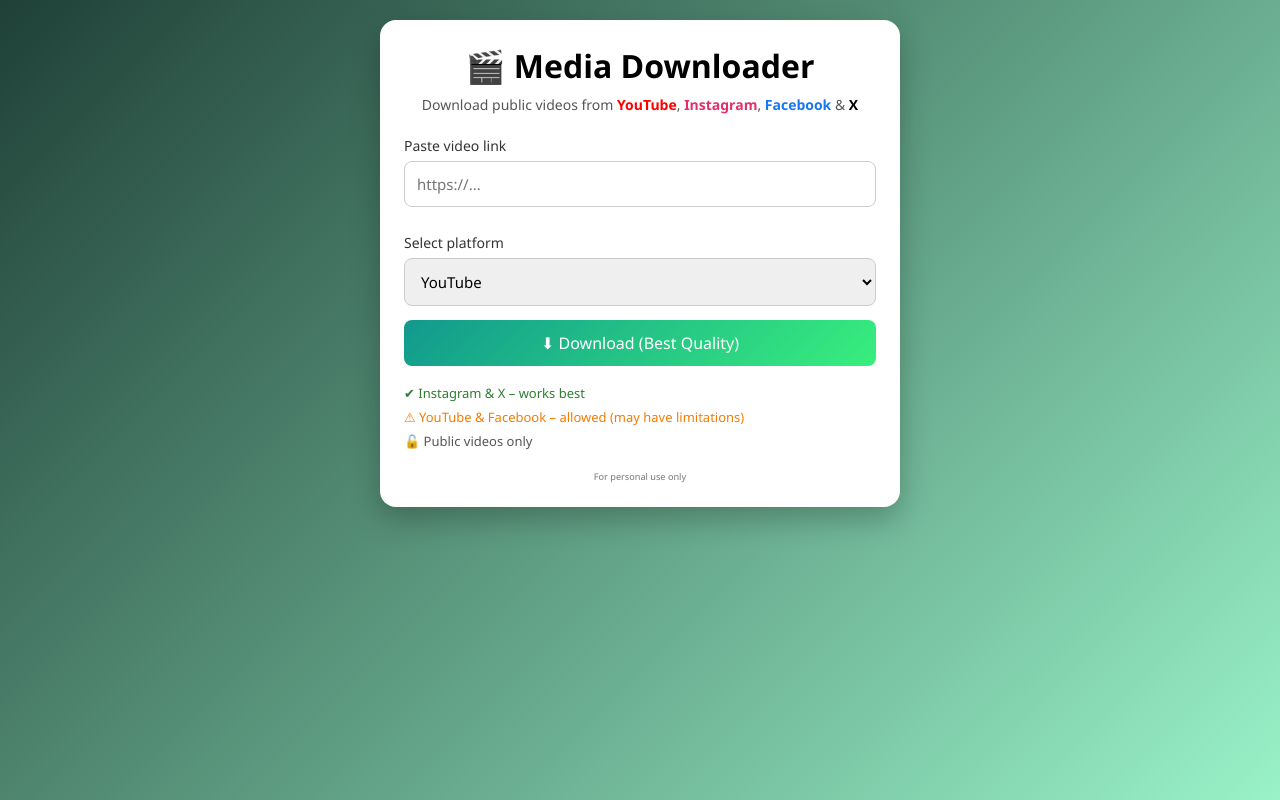
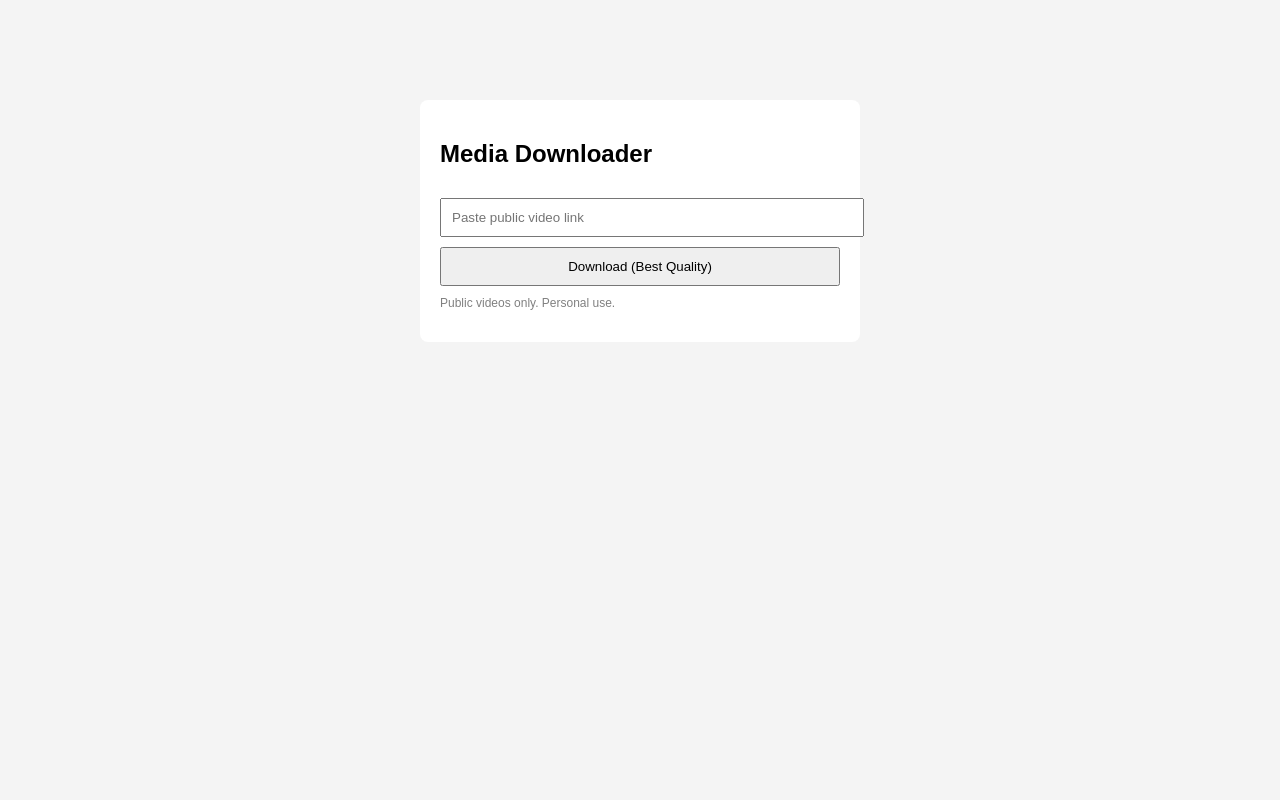
Before and after one commit to harinathreddy810/Media-downloader, a FastAPI app: page / in a window 1280 px wide. Run offline with FastAPI, Linux system fonts and the light colour scheme.

Commit message:
final update

```diff
--- a/app.py
+++ b/app.py
@@ -5,10 +5,12 @@
 from fastapi.responses import HTMLResponse, FileResponse
 from fastapi.templating import Jinja2Templates
 
-DOWNLOAD_DIR = "downloads"
+app = FastAPI(title="Private Media Downloader")
+
+BASE_DIR = os.path.dirname(os.path.abspath(__file__))
+DOWNLOAD_DIR = os.path.join(BASE_DIR, "downloads")
 os.makedirs(DOWNLOAD_DIR, exist_ok=True)
 
-app = FastAPI(title="Private Media Downloader")
 templates = Jinja2Templates(directory="templates")
 
 
@@ -20,30 +22,27 @@
 @app.post("/download")
 async def download_video(
     request: Request,
-    url: str = Form(...),
-    platform: str = Form(...)
+    url: str = Form(...)
 ):
     file_id = str(uuid.uuid4())
-    output_path = os.path.join(DOWNLOAD_DIR, f"{file_id}.%(ext)s")
+    output_template = os.path.join(DOWNLOAD_DIR, f"{file_id}.%(ext)s")
 
-    ydl_cmd = [
+    command = [
         "yt-dlp",
         "-f", "bv*+ba/best",
         "--merge-output-format", "mp4",
-        "-o", output_path,
         "--no-playlist",
+        "-o", output_template,
         url
     ]
 
-    subprocess.run(ydl_cmd, check=True)
+    subprocess.run(command, check=True)
 
-    # Find downloaded file
     for file in os.listdir(DOWNLOAD_DIR):
         if file.startswith(file_id):
             return FileResponse(
                 path=os.path.join(DOWNLOAD_DIR, file),
-                filename=file,
-                media_type="application/octet-stream"
+                filename=file
             )
 
     return {"error": "Download failed"}
--- a/static/style.css
+++ b/static/style.css
@@ -1,122 +1,24 @@
-* {
-    box-sizing: border-box;
-    margin: 0;
-    padding: 0;
-    font-family: "Segoe UI", Arial, sans-serif;
+body {
+    background: #f4f4f4;
+    font-family: Arial;
 }
 
-/* Background */
-body {
-    background: linear-gradient(135deg, #1f4037, #99f2c8);
-    min-height: 100vh;
+.container {
+    width: 400px;
+    margin: 100px auto;
+    background: #fff;
+    padding: 20px;
+    border-radius: 8px;
 }
 
-/* Centering */
-.page {
-    display: flex;
-    justify-content: center;
-    align-items: center;
-    padding: 20px;
+input, button {
+    width: 100%;
+    padding: 10px;
+    margin-top: 10px;
 }
 
-/* Card */
-.card {
-    background: #ffffff;
-    width: 100%;
-    max-width: 420px;
-    padding: 24px;
-    border-radius: 16px;
-    box-shadow: 0 12px 30px rgba(0,0,0,0.25);
+.note {
+    font-size: 12px;
+    color: gray;
+    margin-top: 10px;
 }
-
-/* Header */
-h1 {
-    text-align: center;
-    margin-bottom: 8px;
-}
-
-.subtitle {
-    text-align: center;
-    font-size: 14px;
-    color: #555;
-    margin-bottom: 22px;
-}
-
-/* Platform colors */
-.yt { color: #ff0000; font-weight: bold; }
-.ig { color: #e1306c; font-weight: bold; }
-.fb { color: #1877f2; font-weight: bold; }
-.x  { color: #000000; font-weight: bold; }
-
-/* Form */
-label {
-    font-size: 14px;
-    color: #333;
-    margin-top: 12px;
-    display: block;
-}
-
-input, select {
-    width: 100%;
-    padding: 12px;
-    margin-top: 6px;
-    margin-bottom: 14px;
-    border-radius: 8px;
-    border: 1px solid #ccc;
-    font-size: 15px;
-}
-
-input:focus, select:focus {
-    outline: none;
-    border-color: #1f4037;
-}
-
-/* Button */
-button {
-    width: 100%;
-    padding: 12px;
-    background: linear-gradient(135deg, #11998e, #38ef7d);
-    color: white;
-    border: none;
-    border-radius: 8px;
-    font-size: 16px;
-    cursor: pointer;
-    transition: transform 0.15s ease, box-shadow 0.15s ease;
-}
-
-button:hover {
-    transform: translateY(-1px);
-    box-shadow: 0 8px 18px rgba(0,0,0,0.25);
-}
-
-/* Info section */
-.info {
-    margin-top: 18px;
-    font-size: 13px;
-}
-
-.good { color: #2e7d32; margin-bottom: 6px; }
-.warn { color: #f57c00; margin-bottom: 6px; }
-.neutral { color: #555; }
-
-/* Footer */
-footer {
-    margin-top: 18px;
-    text-align: center;
-    font-size: 11px;
-    color: #777;
-}
-
-/* Tablet */
-@media (min-width: 768px) {
-    .card {
-        max-width: 480px;
-    }
-}
-
-/* Laptop */
-@media (min-width: 1024px) {
-    .card {
-        max-width: 520px;
-    }
-}
--- a/templates/index.html
+++ b/templates/index.html
@@ -1,52 +1,19 @@
 <!DOCTYPE html>
-<html lang="en">
+<html>
 <head>
-    <meta charset="UTF-8">
     <title>Media Downloader</title>
-    <meta name="viewport" content="width=device-width, initial-scale=1.0">
     <link rel="stylesheet" href="/static/style.css">
 </head>
 <body>
+<div class="container">
+    <h2>Media Downloader</h2>
 
-<div class="page">
-    <div class="card">
+    <form action="/download" method="post">
+        <input type="text" name="url" placeholder="Paste public video link" required>
+        <button type="submit">Download (Best Quality)</button>
+    </form>
 
-        <h1>🎬 Media Downloader</h1>
-        <p class="subtitle">
-            Download public videos from
-            <span class="yt">YouTube</span>,
-            <span class="ig">Instagram</span>,
-            <span class="fb">Facebook</span> &
-            <span class="x">X</span>
-        </p>
-
-        <form action="/download" method="post">
-            <label>Paste video link</label>
-            <input type="url" name="url" placeholder="https://..." required>
-
-            <label>Select platform</label>
-            <select name="platform" required>
-                <option value="youtube">YouTube</option>
-                <option value="instagram">Instagram</option>
-                <option value="facebook">Facebook</option>
-                <option value="twitter">Twitter / X</option>
-            </select>
-
-            <button type="submit">⬇ Download (Best Quality)</button>
-        </form>
-
-        <div class="info">
-            <p class="good">✔ Instagram & X – works best</p>
-            <p class="warn">⚠ YouTube & Facebook – allowed (may have limitations)</p>
-            <p class="neutral">🔓 Public videos only</p>
-        </div>
-
-        <footer>
-            <small>For personal use only</small>
-        </footer>
-
-    </div>
+    <p class="note">Public videos only. Personal use.</p>
 </div>
-
 </body>
 </html>
```
